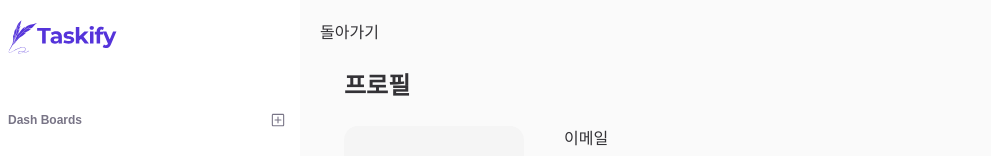
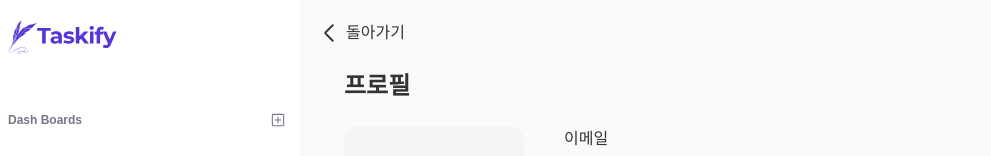
Before and after one commit to heresue/taskify, a Next.js app: page /mypage in a window 1280 px wide. Shown: the top 156 px of the page, without its empty margins (0-991 px from the left). Built offline with nearby package versions, Linux system fonts and the light colour scheme; a web font is replaced by a local one.

Commit message:
Feat : mypage - /mydashboard Link 추가

```diff
--- a/app/(dashboard)/mypage/page.tsx
+++ b/app/(dashboard)/mypage/page.tsx
@@ -1,23 +1,18 @@
-/*
-'+' 버튼을 클릭하면 이미지를 업로드할 수 있도록 하세요.
-이메일은 수정할 수 없도록 하세요.
-닉네임 또는 이미지를 바꾸고 '저장' 버튼을 클릭하면 정보가 수정되도록 하세요.
-새 비밀번호 확인 input에서 focus out 시, 새 비밀번호 input 값과 다를 경우 빨간색 테두리와 아래에 “비밀번호가 일치하지 않습니다.”라는 빨간색 에러 메시지를 보이게 하세요.
-모든 input이 채워지면 '변경' 버튼이 활성화되도록 하세요.
-'변경' 버튼을 클릭했을 때 현재 비밀번호 값이 틀리면 “현재 비밀번호가 틀립니다”라는 경고창이 나타나도록 하세요.
-정확한 현재 비밀번호 값을 입력하고 '변경' 버튼을 클릭하면 비밀번호가 변경되도록 하세요
-*/
-
 import Link from 'next/link';
 import ProfileEditForm from '@/app/(dashboard)/mypage/ProfileEditForm';
 import ChangePasswordForm from '@/app/(dashboard)/mypage/ChangePasswordForm';
+import ArrowLeft from '@/assets/icons/ArrowLeft';
 
 export default function Page() {
   return (
     <div className="w-full max-w-[680px] px-3 py-4 md:p-4 lg:p-5">
-      <Link href="/mydashboard" className="flex gap-2">
-        {/* TODO: 뒤로가기 아이콘 추가 */}
-        <span className="text-medium14 text-black200 md:text-medium16">돌아가기</span>
+      <Link href="/mydashboard" className="flex items-center gap-2 md:hidden">
+        <ArrowLeft width="16" height="16" />
+        <span className="text-medium14 text-black200">돌아가기</span>
+      </Link>
+      <Link href="/mydashboard" className="hidden items-center gap-2 md:flex">
+        <ArrowLeft width="18" height="18" />
+        <span className="text-medium16 text-black200">돌아가기</span>
       </Link>
       <div className="flex flex-col gap-4 md:gap-6">
         <ProfileEditForm />
```
